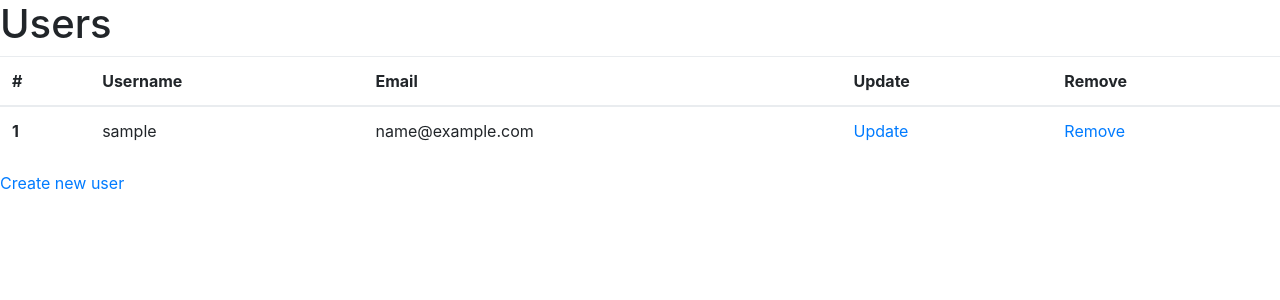
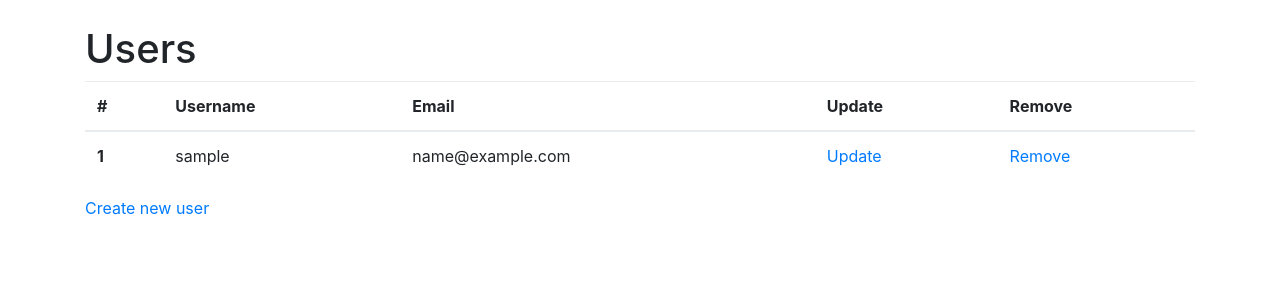
Before and after one commit to jkaan/jk-user-admin, a Symfony app: template templates/users/index.html.twig in a window 1280 px wide. Shown: the top 300 px of the page. Run offline with Twig, Linux system fonts and the light colour scheme; the template is opened without the code that fills it: most values are stand-ins (such as "Sample title", 1, 10 or a date in 2020); some libraries are stand-ins or nearby versions.

Commit message:
Add bootstrap 4 layout for form

```diff
--- a/templates/base.html.twig
+++ b/templates/base.html.twig
@@ -8,7 +8,9 @@
         {% block stylesheets %}{% endblock %}
     </head>
     <body>
-        {% block body %}{% endblock %}
+        <div class="container" style="margin-top:25px;">
+            {% block body %}{% endblock %}
+        </div>
         {% block javascripts %}{% endblock %}
         <script src="https://code.jquery.com/jquery-3.2.1.slim.min.js" integrity="sha384-KJ3o2DKtIkvYIK3UENzmM7KCkRr/rE9/Qpg6aAZGJwFDMVNA/GpGFF93hXpG5KkN" crossorigin="anonymous"></script>
         <script src="https://cdnjs.cloudflare.com/ajax/libs/popper.js/1.12.3/umd/popper.min.js" integrity="sha384-vFJXuSJphROIrBnz7yo7oB41mKfc8JzQZiCq4NCceLEaO4IHwicKwpJf9c9IpFgh" crossorigin="anonymous"></script>
```
Also changed, not shown: 1 other file.
